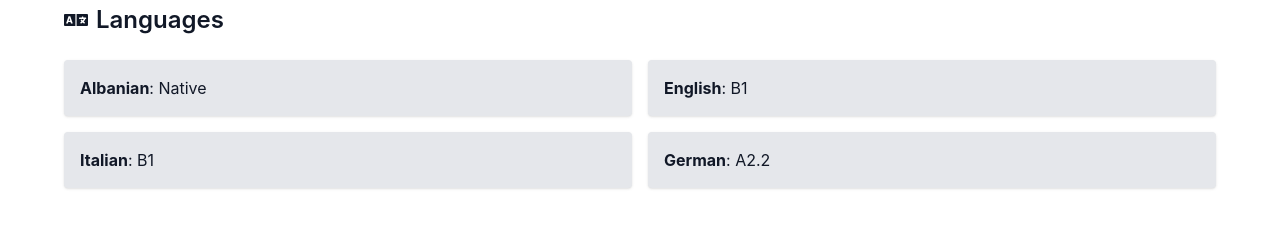
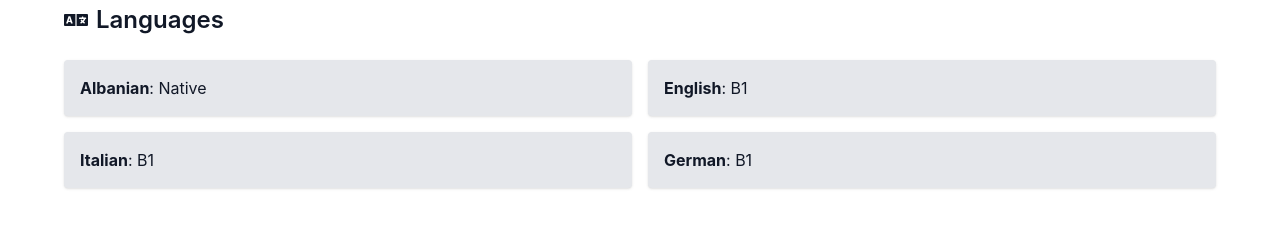
Before and after one commit to Gezim5/portfolio, a React (Vite) app: page / in a window 1280 px wide. Shown: the part 2220-2458 px from the top of the page. Built offline with nearby package versions, Linux system fonts and the light colour scheme.

Commit message:
language change

```diff
--- a/src/sections/About.jsx
+++ b/src/sections/About.jsx
@@ -55,7 +55,7 @@ const languages = [
   { name: "Albanian", level: "Native" },
   { name: "English", level: "B1" },
   { name: "Italian", level: "B1" },
-  { name: "German", level: "A2.2" },
+  { name: "German", level: "B1" },
 ];
 
 const education = [
```
